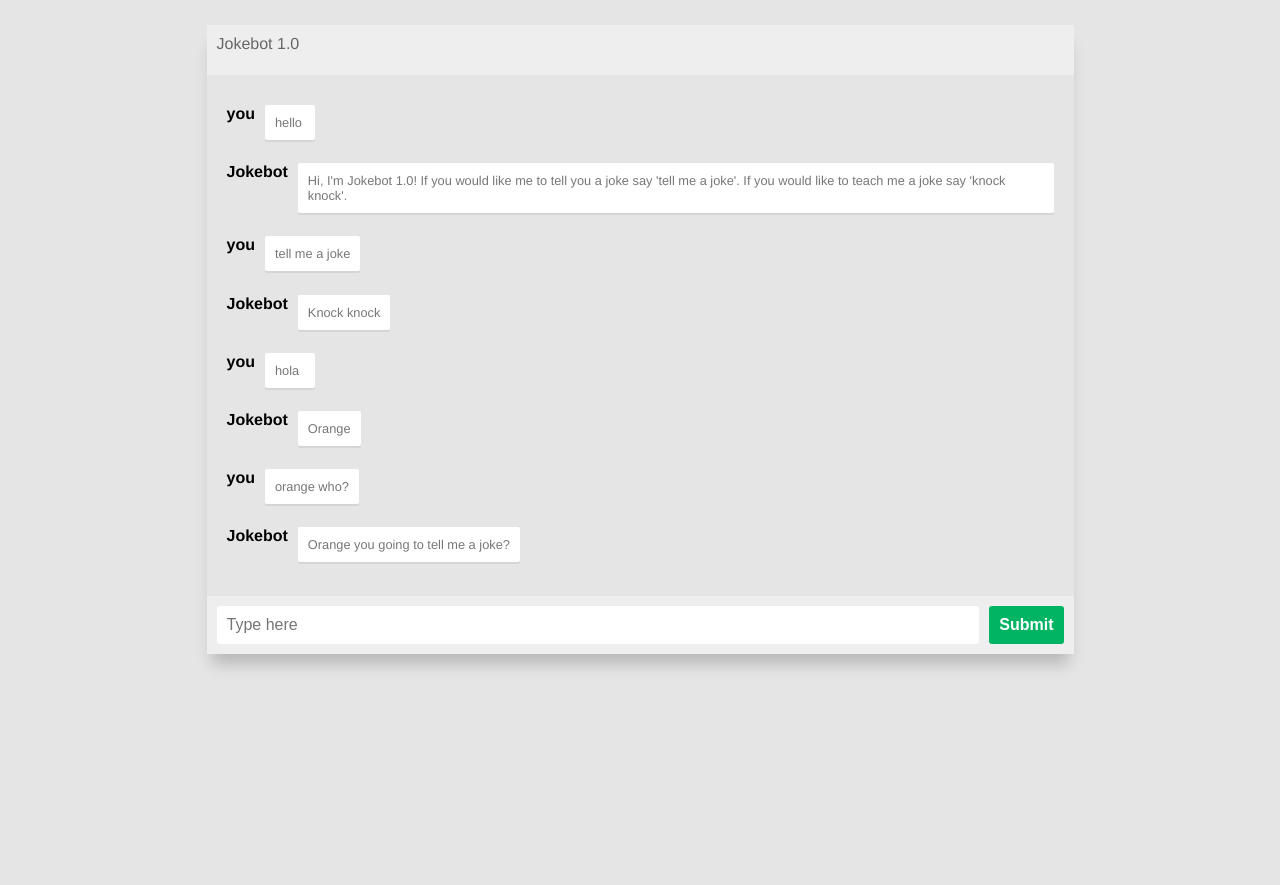
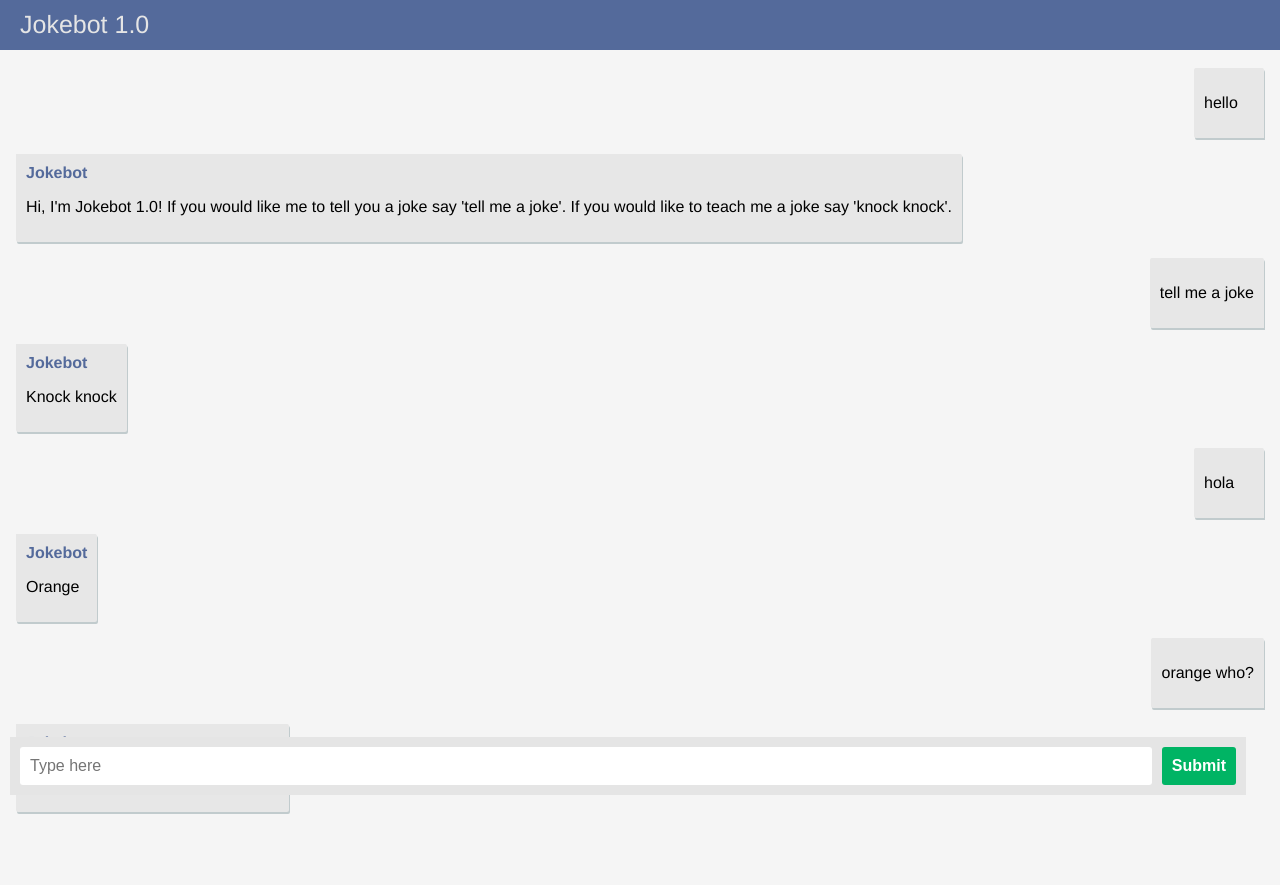
Before and after one commit to tjaey/webApp_jokebot, a Django app: page /jokebot/ in a window 1280 px wide. Before the commit the page ends 669 px from the top, so only its background shows below. Run offline with Django 3.2, Linux system fonts and the light colour scheme; data comes from the database, SQL or seed files in the repository; both versions use the stored data as it was after the commit.

Commit message:
Refactor UI - user message display on right side of screen - menu and response box stay fixed - background/font colors display around correct objects

```diff
--- a/jokebot/static/jokebot/jokebot.css
+++ b/jokebot/static/jokebot/jokebot.css
@@ -1,83 +1,84 @@
-html {
-  box-sizing: border-box;
-}
-
-*,
-*:before,
-*:after {
-  margin: 0;
-  padding: 0;
-  box-sizing: inherit;
-}
-
-body {
-  display: flex;
-  justify-content: center;
+html, body {
+  font-family: Helvetica, sans-serif;
+  background: #f5f5f5;
+  margin: 0px, auto;
+  justify-content:center;
   align-items: center;
-  background: #e5e5e5;
-  font-family: Helvetica, sans-serif;
-}
-
-
-.app-container {
-  display: flex;
-  flex-flow: column wrap;
-  justify-content: space-between;
-  width: 100%;
-  max-width: 867px;
-  margin: 25px 10px;
-  height: calc(100% - 50px);
-  border: var(--border);
-  border-radius: 5px;
-  background: var(--msger-bg);
-  box-shadow: 0 15px 15px -5px rgba(0, 0, 0, 0.2);
 }
 
 .menu {
-  display: flex;
-  width: 100%;
-  height: 50px;
-  padding: 10px;
-  background: #eee;
-  color: #666;
+    position: fixed;
+    top: 0px;
+    left: 0px;
+    right: 0px;
+    width: 100%;
+    height: 50px;
+    background: #546a9b;
+    color: #e5e5e5;
+    z-index: 100;
 }
 
+.appname {
+    position: absolute;
+    top: 10px;
+    left: 20px;
+    font-size: 25px;
+    font-weight: 300;
+}
 
 .chat {
-  overflow-y: auto;
-  padding: 10px;
-  list-style: none;
-  margin-top: 10px;
-  margin-bottom: 10px;
+    list-style: none;
+    background: none;
+    margin: 0;
+    padding: 0 0 50px 0;
+    margin-top: 60px;
+    margin-bottom: 15px;
+    min-height: 50px;
 }
 
 .chat li {
-    padding: 10px;
-    border: 10px;
+    padding: 0.5rem;
     overflow: hidden;
     display: flex;
 }
 
-.nametag {
-  margin-right: 10px;
-  font-weight: bold;
+.msg {
+  background: #e7e7e7;
+  min-width: 50px;
+  max-width: 90%;
+  padding: 10px;
+  border-radius: 2px;
 }
 
-.msg {
-    font-size: 0.8rem;
-    margin: 0 0 0.2rem 0;
-    color: #777;
-    background: white;
-    min-width: 50px;
-    padding: 10px;
-    border-radius: 2px;
-    box-shadow: 0px 2px 0px rgba(0, 0, 0, 0.07);
+.nametag{
+  font-weight: bold;
+  color: #546a9b;
 }
+
+.jokebot .msg {
+    border-top-left-radius: 0px;
+    box-shadow: 1px 2px 0px #c1cbcd;
+}
+
+.you {
+    justify-content: flex-end;
+    align-items: flex-end;
+}
+
+.you .msg {
+    border-bottom-right-radius: 0px;
+    box-shadow: 1px 2px 0px #c1cbcd;
+}
+
 
 .response {
   display: flex;
+  position: fixed;
+  width: 95%;
+  bottom: 5px;
+  left: 10px;
   padding: 10px;
-  background: #eee;
+  background: #e5e5e5;
 }
 
 .response * {
--- a/jokebot/templates/jokebot/index.html
+++ b/jokebot/templates/jokebot/index.html
@@ -12,18 +12,23 @@
             <div class="menu">
                 <div class="appname">Jokebot 1.0</div>
             </div>
-            <div class = "chat">
-                <ol>
+            <ol class = "chat">
             {% if message_list %}
                 {% for message in message_list %}
-                    <li class="msgbox">
+                    {% if message.message_nametag == "you" %}
+                        <li class="you">
+                            <div class=msg>
+                    {% else %}
+                        <li class="jokebot">
+                            <div class=msg>
                                 <div class="nametag">{{ message.message_nametag }}</div>
-                        <div class="msg"><p>{{ message.message_text }}</p></div>
+                    {% endif %}
+                                <p>{{ message.message_text }}</p>
+                            </div>
                         </li>
                     {% endfor %}
             {% endif %}
             </ol>
-            </div>
             <form class="response" action="{% url 'jokebot:submitMessage' %}" method="post">
               {% csrf_token %}
               <input class="textarea" type="text" name="new_message" placeholder="Type here"/>
```
Also changed, not shown: db.sqlite3, 1 other file. Lines whose indentation alone changed are shown as unchanged.
